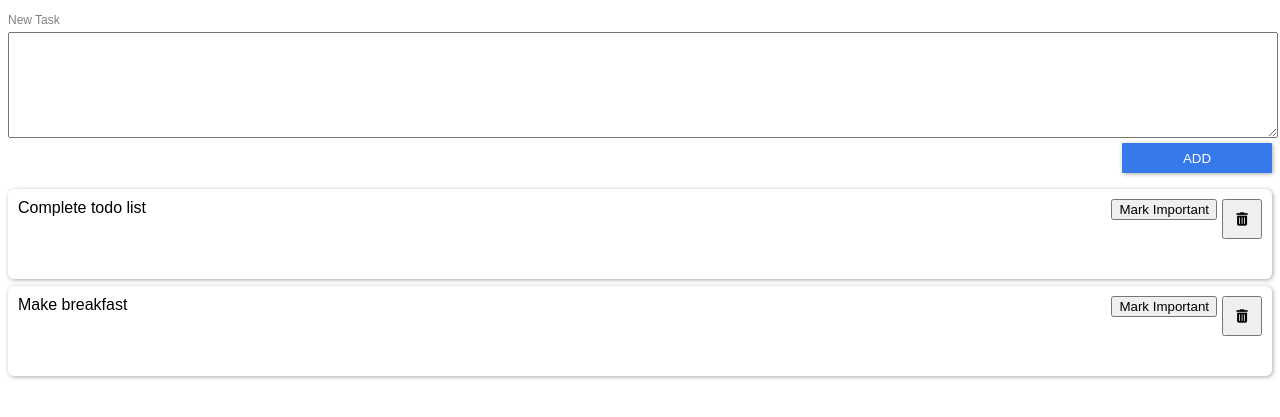
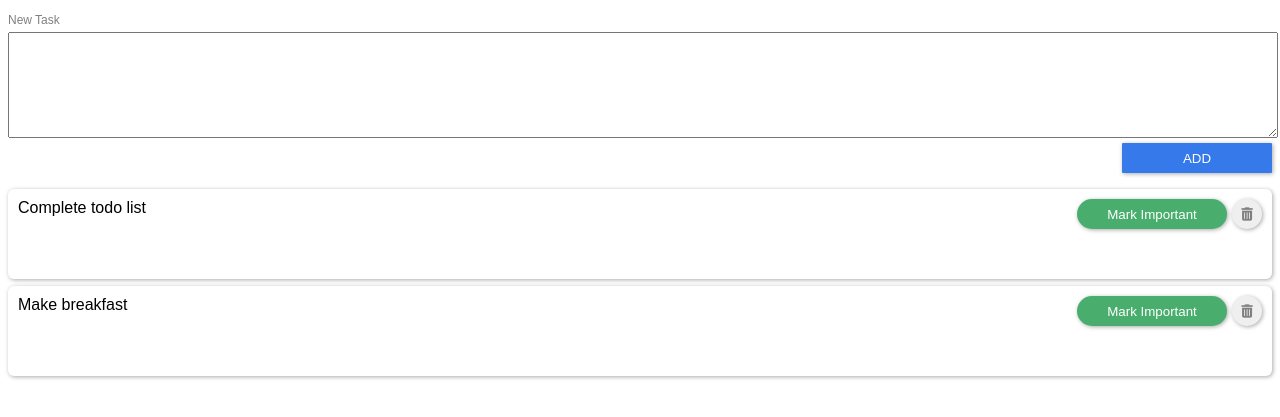
Before and after one commit to OKkeyO/SummerPractice2026_ToDoList, a website: page index.html in a window 1280 px wide. Shown: the part 99-516 px from the top of the page. Drawn offline with Linux system fonts and the light colour scheme; no server answers.

Commit message:
Modify buttons in task list

```diff
--- a/index.html
+++ b/index.html
@@ -45,8 +45,8 @@
                     <div class="task_info">
                         <span>Complete todo list</span>
                     </div>
-                    <button class="task_important">Mark Important</button>
-                    <button class="task_delete">
+                    <button class="task_important__button">Mark Important</button>
+                    <button class="task_delete__button">
                         <i class="fa-solid fa-trash-can"></i>
                     </button>
                 </li>
@@ -54,8 +54,8 @@
                     <div class="task_info">
                         <span>Make breakfast</span>
                     </div>
-                    <button class="task_important">Mark Important</button>
-                    <button class="task_delete">
+                    <button class="task_important__button">Mark Important</button>
+                    <button class="task_delete__button">
                         <i class="fa-solid fa-trash-can"></i>
                     </button>
                 </li>
--- a/style.css
+++ b/style.css
@@ -120,10 +120,33 @@
 .task_info {
     flex: 1;
 }
-.task_important {
-
+.task_important__button {
+    height: 30px;
+    width: 150px;
+    color: white;
+    background: #49ae6d;
+    border: none;
+    border-radius: 15px;
+    box-shadow: #aaaaaa 1px 1px 4px;
 }
-.task_delete {
-    height: 40px;
-    width: 40px ;
+.task_important__button:hover{
+    box-shadow: none;
 }
+.task_important__button:active {
+    box-shadow: inset #378151 1px 1px 20px;
+}
+.task_delete__button {
+    height: 30px;
+    width: 30px ;
+    color: gray;
+    border: none;
+    border-radius: 45px;
+    box-shadow: #aaaaaa 1px 1px 4px;
+}
+.task_delete__button:hover {
+    box-shadow: none;
+}
+.task_delete__button:active {
+    color: darkred;
+    background-color: red;
+}
```
